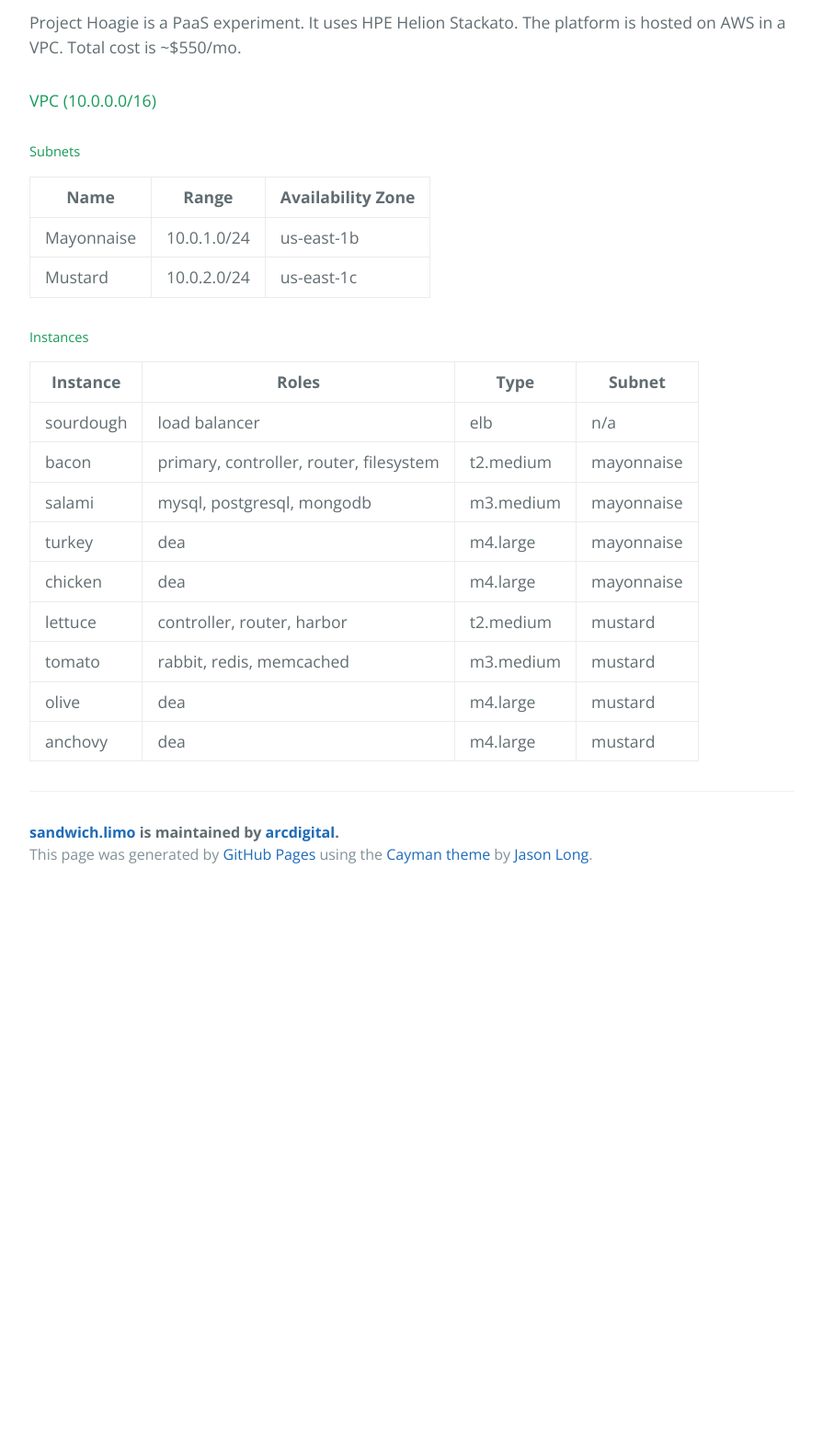
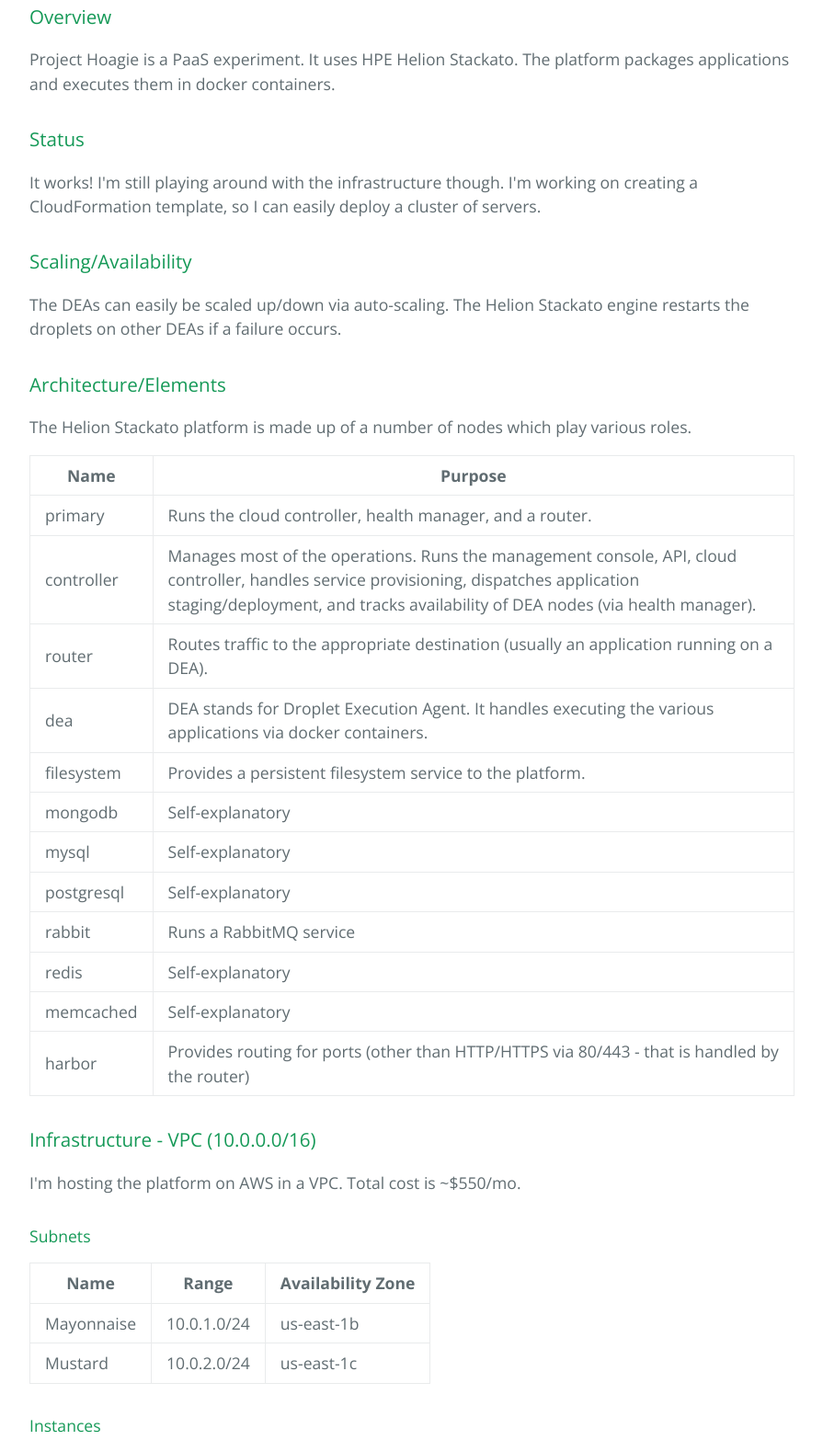
Before and after one commit to arcdigital/sandwich.limo, a plain HTML site: page index.html in a window 1280 px wide. Shown: the part 945-2511 px from the top of the page at 92% size, without its empty margins (192-1087 px from the left). Before the commit the page ends 1918 px from the top, so only its background shows below. Drawn offline with nearby package versions, Linux system fonts and the light colour scheme.

Commit message:
Create gh-pages branch via GitHub

```diff
--- a/index.html
+++ b/index.html
@@ -12,29 +12,108 @@
   <body>
     <section class="page-header">
       <h1 class="project-name">sandwich.limo</h1>
-      <h2 class="project-tagline">My (delicious) cloud playground</h2>
-      <img src="http://i.imgur.com/fYt6pIb.jpg" />
+      <h2 class="project-tagline">My (delicious) PaaS playground</h2>
+      <a href="https://github.com/arcdigital/sandwich.limo" class="btn">View on GitHub</a>
+      <a href="https://github.com/arcdigital/sandwich.limo/zipball/master" class="btn">Download .zip</a>
+      <a href="https://github.com/arcdigital/sandwich.limo/tarball/master" class="btn">Download .tar.gz</a>
     </section>
 
     <section class="main-content">
       <h1>
 <a id="what-is-sandwichlimo" class="anchor" href="#what-is-sandwichlimo" aria-hidden="true"><span class="octicon octicon-link"></span></a>What is sandwich.limo</h1>
 
-<p>sandwich.limo is <a href="http://anand.io">my</a> (delicious) cloud playground. I'm very fascinated with containerization, virtualization, twelve-factor, THE CLOUD, etc... and I experiment with various technologies here. You can see what I'm currently playing with below.</p>
+<p>sandwich.limo is <a href="http://anand.io">my</a> (delicious) PaaS playground. I'm very fascinated with containerization, virtualization, twelve-factor, THE CLOUD, etc... and I experiment with various technologies here. You can see what I'm currently playing with below.
+<img src="http://i.imgur.com/fYt6pIb.jpg" alt="Picture of a sandwich on wheels"></p>
 
 <h2>
 <a id="project-hoagie" class="anchor" href="#project-hoagie" aria-hidden="true"><span class="octicon octicon-link"></span></a>Project Hoagie</h2>
 
 <h3>
-<a id="infrastructure" class="anchor" href="#infrastructure" aria-hidden="true"><span class="octicon octicon-link"></span></a>Overview</h3>
+<a id="overview" class="anchor" href="#overview" aria-hidden="true"><span class="octicon octicon-link"></span></a>Overview</h3>
 
-<p>Project Hoagie is a PaaS experiment. It uses HPE Helion Stackato. The platform is hosted on AWS in a VPC. Total cost is ~$550/mo.</p>
+<p>Project Hoagie is a PaaS experiment. It uses HPE Helion Stackato. The platform packages applications and executes them in docker containers.</p>
+
+<h3>
+<a id="status" class="anchor" href="#status" aria-hidden="true"><span class="octicon octicon-link"></span></a>Status</h3>
+
+<p>It works! I'm still playing around with the infrastructure though. I'm working on creating a CloudFormation template, so I can easily deploy a cluster of servers.</p>
+
+<h3>
+<a id="scalingavailability" class="anchor" href="#scalingavailability" aria-hidden="true"><span class="octicon octicon-link"></span></a>Scaling/Availability</h3>
+
+<p>The DEAs can easily be scaled up/down via auto-scaling. The Helion Stackato engine restarts the droplets on other DEAs if a failure occurs.</p>
+
+<h3>
+<a id="architectureelements" class="anchor" href="#architectureelements" aria-hidden="true"><span class="octicon octicon-link"></span></a>Architecture/Elements</h3>
+
+<p>The Helion Stackato platform is made up of a number of nodes which play various roles.</p>
+
+<table>
+<thead>
+<tr>
+<th>Name</th>
+<th>Purpose</th>
+</tr>
+</thead>
+<tbody>
+<tr>
+<td>primary</td>
+<td>Runs the cloud controller, health manager, and a router.</td>
+</tr>
+<tr>
+<td>controller</td>
+<td>Manages most of the operations. Runs the management console, API, cloud controller, handles service provisioning, dispatches application staging/deployment, and tracks availability of DEA nodes (via health manager).</td>
+</tr>
+<tr>
+<td>router</td>
+<td>Routes traffic to the appropriate destination (usually an application running on a DEA).</td>
+</tr>
+<tr>
+<td>dea</td>
+<td>DEA stands for Droplet Execution Agent. It handles executing the various applications via docker containers.</td>
+</tr>
+<tr>
+<td>filesystem</td>
+<td>Provides a persistent filesystem service to the platform.</td>
+</tr>
+<tr>
+<td>mongodb</td>
+<td>Self-explanatory</td>
+</tr>
+<tr>
+<td>mysql</td>
+<td>Self-explanatory</td>
+</tr>
+<tr>
+<td>postgresql</td>
+<td>Self-explanatory</td>
+</tr>
+<tr>
+<td>rabbit</td>
+<td>Runs a RabbitMQ service</td>
+</tr>
+<tr>
+<td>redis</td>
+<td>Self-explanatory</td>
+</tr>
+<tr>
+<td>memcached</td>
+<td>Self-explanatory</td>
+</tr>
+<tr>
+<td>harbor</td>
+<td>Provides routing for ports (other than HTTP/HTTPS via 80/443 - that is handled by the router)</td>
+</tr>
+</tbody>
+</table>
+
+<h3>
+<a id="infrastructure---vpc-1000016" class="anchor" href="#infrastructure---vpc-1000016" aria-hidden="true"><span class="octicon octicon-link"></span></a>Infrastructure - VPC (10.0.0.0/16)</h3>
+
+<p>I'm hosting the platform on AWS in a VPC. Total cost is ~$550/mo.</p>
 
 <h4>
-<a id="vpc-1000016" class="anchor" href="#vpc-1000016" aria-hidden="true"><span class="octicon octicon-link"></span></a>VPC (10.0.0.0/16)</h4>
-
-<h5>
-<a id="subnets" class="anchor" href="#subnets" aria-hidden="true"><span class="octicon octicon-link"></span></a>Subnets</h5>
+<a id="subnets" class="anchor" href="#subnets" aria-hidden="true"><span class="octicon octicon-link"></span></a>Subnets</h4>
 
 <table>
 <thead>
@@ -58,8 +137,8 @@
 </tbody>
 </table>
 
-<h5>
-<a id="instances" class="anchor" href="#instances" aria-hidden="true"><span class="octicon octicon-link"></span></a>Instances</h5>
+<h4>
+<a id="instances" class="anchor" href="#instances" aria-hidden="true"><span class="octicon octicon-link"></span></a>Instances</h4>
 
 <table>
 <thead>
```
Also changed, not shown: params.json (+1 -1 lines).
